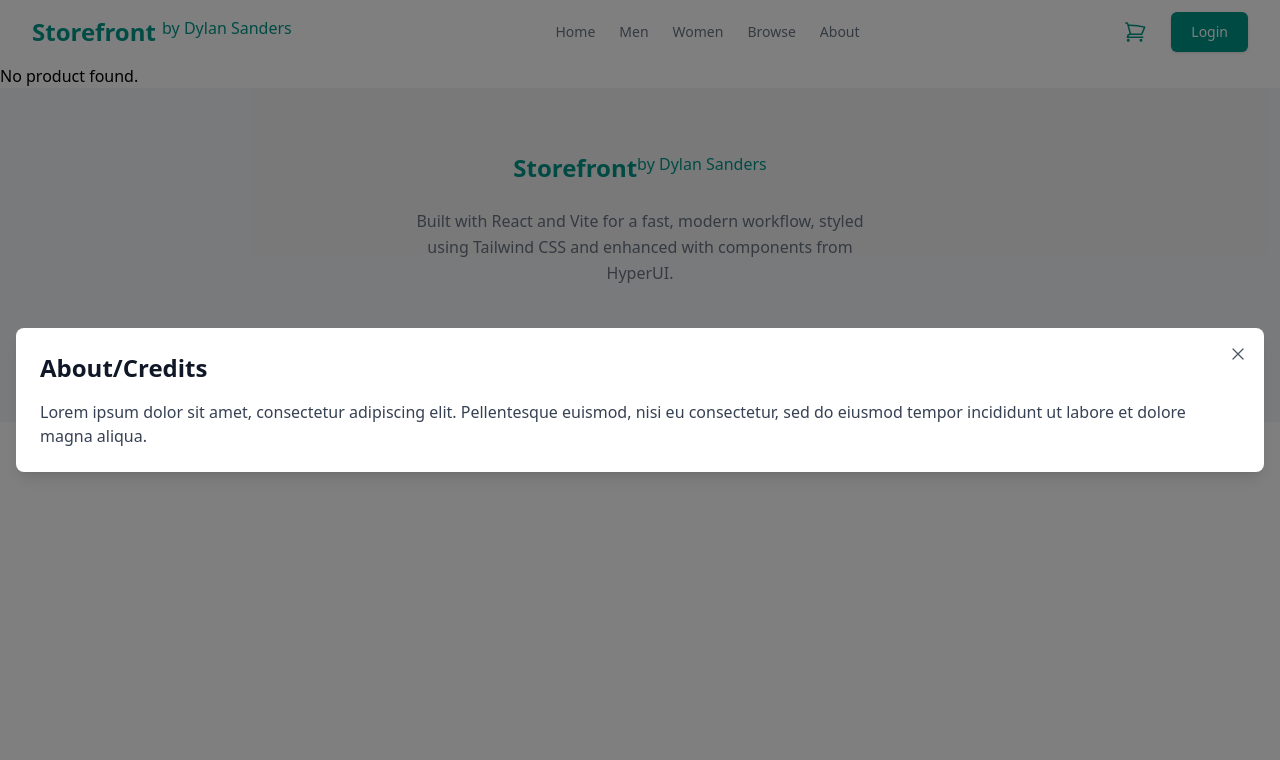
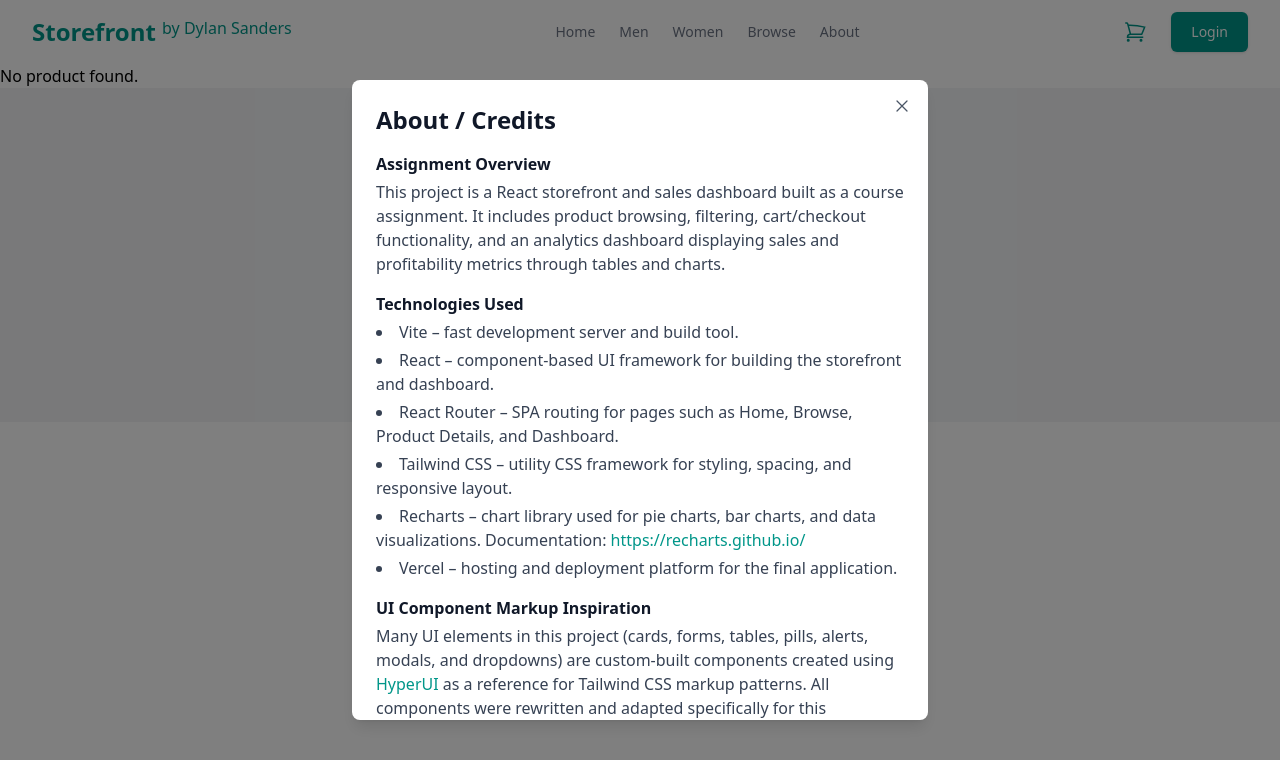
Before and after one commit to Teteraki/react-storefront, a React (Vite) app: page /product/1 in a window 1280 px wide. Both pictures are taken after a click on the button "About". Shown: the top 760 px of the page. Built offline with nearby package versions, Linux system fonts and the light colour scheme; no server answers.

Commit message:
fixed broken link for cart toast and finished about dialog

```diff
--- a/src/components/About.jsx
+++ b/src/components/About.jsx
@@ -6,11 +6,6 @@ import { CloseButton } from "./toast/CloseButton";
  * A reusable modal component that displays an About/Credits section.
  * The modal is conditionally rendered based on the show prop and includes
  * a close button, scrolling, and overlay dimming.
- *
- * @param {Object} props
- * @param {boolean} props.show - Controls whether the modal is visible.
- * @param {Function} props.onClose - Callback invoked to close the modal.
- *
  */
 
 export const About = ({ show, onClose }) => {
@@ -18,27 +13,153 @@ export const About = ({ show, onClose }) => {
 
   return (
     <div
-      className=" fixed inset-0 z-50 grid place-content-center bg-black/50 p-4"
+      className="fixed inset-0 z-50 grid place-content-center bg-black/50 p-4"
       role="dialog"
       aria-modal="true"
       aria-labelledby="modalTitle"
     >
-      <div className="max-h-150 overflow-y-auto relative w-full max-w rounded-lg bg-white p-6 shadow-lg">
+      <div className="relative w-full max-w-xl max-h-[80vh] overflow-y-auto rounded-lg bg-white p-6 shadow-lg">
         <CloseButton show={show} onClose={onClose} />
 
         <h2
           id="modalTitle"
           className="text-xl font-bold text-gray-900 sm:text-2xl"
         >
-          About/Credits
+          About / Credits
         </h2>
 
-        <div className="mt-4">
-          <p className="text-pretty text-gray-700">
-            Lorem ipsum dolor sit amet, consectetur adipiscing elit.
-            Pellentesque euismod, nisi eu consectetur, sed do eiusmod tempor
-            incididunt ut labore et dolore magna aliqua.
-          </p>
+        <div className="mt-4 space-y-4 text-gray-700 text-sm sm:text-base">
+          {/* Assignment Overview */}
+          <section>
+            <h3 className="font-semibold text-gray-900">Assignment Overview</h3>
+            <p className="mt-1">
+              This project is a React storefront and sales dashboard built as a
+              course assignment. It includes product browsing, filtering,
+              cart/checkout functionality, and an analytics dashboard displaying
+              sales and profitability metrics through tables and charts.
+            </p>
+          </section>
+
+          {/* Technologies Used */}
+          <section>
+            <h3 className="font-semibold text-gray-900">Technologies Used</h3>
+            <ul className="mt-1 list-disc list-inside space-y-1">
+              <li>
+                <span className="font-medium">Vite</span> – fast development
+                server and build tool.
+              </li>
+              <li>
+                <span className="font-medium">React</span> – component-based UI
+                framework for building the storefront and dashboard.
+              </li>
+              <li>
+                <span className="font-medium">React Router</span> – SPA routing
+                for pages such as Home, Browse, Product Details, and Dashboard.
+              </li>
+              <li>
+                <span className="font-medium">Tailwind CSS</span> – utility CSS
+                framework for styling, spacing, and responsive layout.
+              </li>
+              <li>
+                <span className="font-medium">Recharts</span> – chart library
+                used for pie charts, bar charts, and data visualizations.
+                Documentation:{" "}
+                <a
+                  href="https://recharts.github.io/"
+                  target="_blank"
+                  rel="noreferrer"
+                  className="text-teal-600 hover:underline"
+                >
+                  https://recharts.github.io/
+                </a>
+              </li>
+              <li>
+                <span className="font-medium">Vercel</span> – hosting and
+                deployment platform for the final application.
+              </li>
+            </ul>
+          </section>
+
+          {/* UI Component Credits */}
+          <section>
+            <h3 className="font-semibold text-gray-900">
+              UI Component Markup Inspiration
+            </h3>
+            <p className="mt-1">
+              Many UI elements in this project (cards, forms, tables, pills,
+              alerts, modals, and dropdowns) are custom-built components created
+              using{" "}
+              <a
+                href="https://www.hyperui.dev/"
+                target="_blank"
+                rel="noreferrer"
+                className="text-teal-600 hover:underline"
+              >
+                HyperUI
+              </a>{" "}
+              as a reference for Tailwind CSS markup patterns. All components
+              were rewritten and adapted specifically for this assignment.
+            </p>
+          </section>
+
+          {/* Data & Image Credits */}
+          <section>
+            <h3 className="font-semibold text-gray-900">
+              Data & Image Credits
+            </h3>
+            <p className="mt-1">
+              Product data, pricing, and sales numbers are fictional sample data
+              used solely for coursework and demonstration purposes.
+            </p>
+            <p className="mt-1">
+              Product and banner imagery is sourced from{" "}
+              <a
+                href="https://pixabay.com/"
+                target="_blank"
+                rel="noreferrer"
+                className="text-teal-600 hover:underline"
+              >
+                Pixabay
+              </a>{" "}
+              and{" "}
+              <a
+                href="https://unsplash.com/"
+                target="_blank"
+                rel="noreferrer"
+                className="text-teal-600 hover:underline"
+              >
+                Unsplash
+              </a>{" "}
+              under the Pixabay and Unsplash free content license.
+            </p>
+          </section>
+
+          {/* Developer */}
+          <section>
+            <h3 className="font-semibold text-gray-900">About the Developer</h3>
+            <p className="mt-1">
+              This project was designed and developed by{" "}
+              <span className="font-medium">Dylan Sanders</span>. It focuses on
+              modern front-end development practices, reusable components, and
+              data visualization for e-commerce analytics.
+            </p>
+          </section>
+
+          {/* GitHub */}
+          <section>
+            <h3 className="font-semibold text-gray-900">Source Code</h3>
+            <p className="mt-1">The complete project is available on GitHub:</p>
+            <p className="mt-1">
+              <a
+                href="https://github.com/Teteraki/react-storefront"
+                target="_blank"
+                rel="noreferrer"
+                className="text-teal-600 font-medium hover:underline break-all"
+              >
+                https://github.com/Teteraki/react-storefront
+              </a>
+            </p>
+          </section>
         </div>
       </div>
     </div>
--- a/src/components/toast/CartToast.jsx
+++ b/src/components/toast/CartToast.jsx
@@ -55,7 +55,6 @@ export const CartToast = ({ show, onClose }) => {
               href="/cart"
               text={`View my cart (${cartCount})`}
             />
-            <CartToastActionButton href="/checkout" text="Checkout now!" />
           </div>
         </div>
       </div>
```
